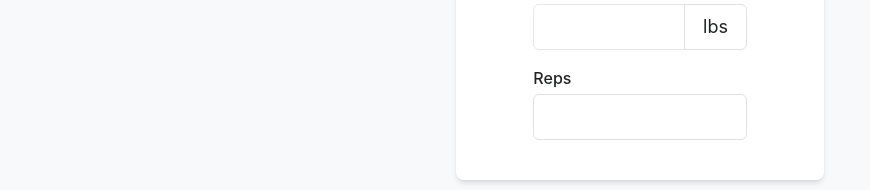
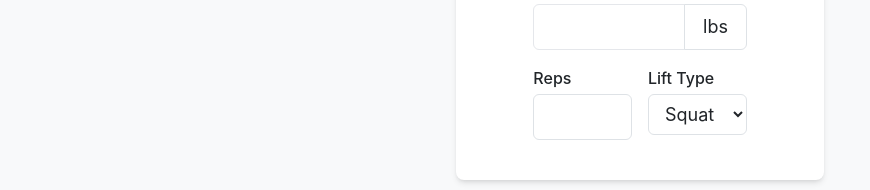
Before and after one commit to NoahDobie/rep-calculator, a React (Create React App) app: page / in a window 1280 px wide. Shown: the part 378-568 px from the top of the page, without its empty margins (0-870 px from the left). Built offline with nearby package versions, Linux system fonts and the light colour scheme; the HTML template or start-up script is replaced by a standard one.

Commit message:
Add lift type selection and update calculations for one-rep max

```diff
--- a/src/App.tsx
+++ b/src/App.tsx
@@ -14,6 +14,7 @@ function App() {
   const [weight, setWeight] = useLocalStorage<number | ''>('weight', '');
   const [reps, setReps] = useLocalStorage<number | ''>('reps', '');
   const [unit, setUnit] = useLocalStorage<string>('unit', 'lbs');
+  const [liftType, setLiftType] = useLocalStorage<string>('liftType', 'Squat');
   const [isDarkMode, toggleTheme] = useTheme();
   const [isInfoOpen, setIsInfoOpen] = useState<boolean>(false);
   const calculatorRef = useRef(null);
@@ -34,6 +35,10 @@ function App() {
 
   const handleUnitChange = (newUnit: string) => {
     setUnit(newUnit);
+  };
+
+  const handleLiftTypeChange = (e: ChangeEvent<HTMLSelectElement>) => {
+    setLiftType(e.target.value);
   };
 
   const handleDarkModeToggle = (mode: 'dark' | 'light') => {
@@ -57,9 +62,11 @@ function App() {
           weight={weight}
           reps={reps}
           unit={unit}
+          liftType={liftType}
           onWeightChange={handleWeightChange}
           onRepsChange={handleRepsChange}
           onUnitChange={handleUnitChange}
+          onLiftTypeChange={handleLiftTypeChange}
           isDarkMode={isDarkMode}
         />
         <CSSTransition
@@ -70,7 +77,7 @@ function App() {
           nodeRef={calculatorRef}
         >
           <div ref={calculatorRef}>
-            <CalculatedRepsDisplay weight={Number(weight)} reps={Number(reps)} unit={unit} isDarkMode={isDarkMode} />
+            <CalculatedRepsDisplay weight={Number(weight)} reps={Number(reps)} unit={unit} liftType={liftType} isDarkMode={isDarkMode} />
           </div>
         </CSSTransition>
       </div>
--- a/src/components/CalculatedRepsDisplay.tsx
+++ b/src/components/CalculatedRepsDisplay.tsx
@@ -6,6 +6,7 @@ interface CalculatedRepsDisplayProps {
   weight: number;
   reps: number;
   unit: string;
+  liftType: string;
   isDarkMode: boolean;
 }
 
@@ -27,8 +28,8 @@ function PercentageDisplay({ percentage, oneRepMax, unit, isDarkMode }: Percenta
   );
 }
 
-function CalculatedRepsDisplay({ weight, reps, unit, isDarkMode }: CalculatedRepsDisplayProps) {
-  const oneRepMax = calculateAverageOneRepMax(weight, reps);
+function CalculatedRepsDisplay({ weight, reps, unit, liftType, isDarkMode }: CalculatedRepsDisplayProps) {
+  const oneRepMax = calculateAverageOneRepMax(weight, reps, liftType);
 
   return (
     <div className={`p-4 rounded-lg shadow-md mt-3 ${isDarkMode ? 'bg-dark-secondary text-dark-text' : 'bg-light-secondary text-light-text'}`}>
--- a/src/components/InfoScreen.tsx
+++ b/src/components/InfoScreen.tsx
@@ -25,12 +25,18 @@ function InfoScreen({ isOpen, onClose, isDarkMode }: InfoScreenProps) {
           &times;
         </button>
         <h2 className="text-xl font-bold mb-4">How does this john work?</h2>
-        <p className="w-full mb-4">
+        <p className="w-full mb-2">
           We use a bunch of different
           <a href="https://www.vbtcoach.com/blog/5-ways-to-measure-1rm-strength-in-the-gym" className="mx-1 underline underline-offset-2 hover:text-[#FFD43B] focus:text-[#FFD43B]">formulas</a>
           to gather the average value and provide you with your 1 rep max!
           <br />
         </p>
+        <ul className="list-disc list-inside ml-2 mb-2 text-left">
+          <li><strong>Squat:</strong> Epley formula</li>
+          <li><strong>Bench Press:</strong> Wathan and Mayhew formulas</li>
+          <li><strong>Deadlift:</strong> Brzycki and Epley formulas</li>
+          <li><strong>Other Lifts:</strong> Lombardi and O'Conner formulas</li>
+        </ul>
         <p className="mb-4">
           This provides a solid estimate of your 1 rep max, but it may not be perfectly accurate for everyone. It always give me the confidence of around what my 1RM will be. Only one way to find out for sure, though!
         </p>
--- a/src/components/WeightInputForm.tsx
+++ b/src/components/WeightInputForm.tsx
@@ -5,9 +5,11 @@ interface WeightInputFormProps {
   weight: number | '';
   reps: number | '';
   unit: string;
+  liftType: string;
   onWeightChange: (e: ChangeEvent<HTMLInputElement>) => void;
   onRepsChange: (e: ChangeEvent<HTMLInputElement>) => void;
   onUnitChange: (unit: string) => void;
+  onLiftTypeChange: (e: ChangeEvent<HTMLSelectElement>) => void;
   isDarkMode: boolean;
 }
 
@@ -15,11 +17,14 @@ function WeightInputForm({
   weight,
   reps,
   unit,
+  liftType,
   onWeightChange,
   onRepsChange,
   onUnitChange,
+  onLiftTypeChange,
   isDarkMode,
 }: WeightInputFormProps) {
+
   const handleUnitToggle = () => {
     const newUnit = unit === 'lbs' ? 'kg' : 'lbs';
     onUnitChange(newUnit);
@@ -50,15 +55,30 @@ function WeightInputForm({
             </button>
           </div>
         </div>
-        <div className="mb-4">
+        <div className="mb-4 flex">
+          <div className="w-1/2 pr-2">
             <label className={`block text-md font-medium ${isDarkMode ? 'text-dark-text' : 'text-light-text'}`}>Reps</label>
             <input
               type="number"
               value={reps}
               onChange={onRepsChange}
-            max={9999}
+              max={999}
               className={`mt-1 block w-full px-3 py-2 border ${isDarkMode ? 'bg-dark-secondary border-dark-border text-dark-text' : 'bg-light-secondary border-light-border text-light-text'} rounded-md focus:outline-none focus:ring-[#FFD43B] focus:border-[#FFD43B] sm:text-lg hover:border-[#FFD43B]`}
             />
+          </div>
+          <div className="w-1/2 pl-2">
+            <label className={`block text-md font-medium ${isDarkMode ? 'text-dark-text' : 'text-light-text'}`}>Lift Type</label>
+            <select
+              value={liftType}
+              onChange={onLiftTypeChange}
+              className={`mt-1 block w-full px-3 py-2 border ${isDarkMode ? 'bg-dark-secondary border-dark-border text-dark-text' : 'bg-light-secondary border-light-border text-light-text'} rounded-md focus:outline-none focus:ring-[#FFD43B] focus:border-[#FFD43B] sm:text-lg hover:border-[#FFD43B]`}
+            >
+              <option value="Squat">Squat</option>
+              <option value="Bench">Bench</option>
+              <option value="Deadlift">Deadlift</option>
+              <option value="Other">Other</option>
+            </select>
+          </div>
         </div>
       </div>
     </div>
--- a/src/utils/calculations.ts
+++ b/src/utils/calculations.ts
@@ -1,48 +1,60 @@
+// Calculation formulas
 export const calculateBrzycki = (weight: number, reps: number): number => {
-  return Math.round(weight / (1.0278 - 0.0278 * reps));
+  return Math.round(weight * (36 / (37 - reps)));
 };
 
 export const calculateEpley = (weight: number, reps: number): number => {
-  return Math.round(weight * (1 + reps / 30));
+  return Math.round(weight * (1 + 0.0333 * reps));
 };
 
-export const calculateLander = (weight: number, reps: number): number => {
-  return Math.round((100 * weight) / (101.3 - 2.67123 * reps));
+export const calculateMayhew = (weight: number, reps: number): number => {
+  return Math.round((100 * weight) / (52.2 + 41.9 * Math.exp(-0.055 * reps)));
+};
+
+export const calculateWathan = (weight: number, reps: number): number => {
+  return Math.round((100 * weight) / (48.8 + 53.8 * Math.exp(-0.075 * reps)));
 };
 
 export const calculateLombardi = (weight: number, reps: number): number => {
   return Math.round(weight * Math.pow(reps, 0.10));
 };
 
-export const calculateMayhew = (weight: number, reps: number): number => {
-  return Math.round((100 * weight) / (52.2 + 41.9 * Math.exp(-0.055 * reps)));
-};
-
 export const calculateOConner = (weight: number, reps: number): number => {
   return Math.round(weight * (1 + 0.025 * reps));
 };
 
-export const calculateWathan = (weight: number, reps: number): number => {
-  return Math.round((100 * weight) / (48.8 + 53.8 * Math.exp(-0.075 * reps)));
-};
-
-export const calculateAverageOneRepMax = (weight: number, reps: number): number => {
+// Calculate average one-rep max based on lift type
+export const calculateAverageOneRepMax = (weight: number, reps: number, liftType: string): number => {
   if (reps === 1) {
     return weight;
   }
 
-  const brzycki = calculateBrzycki(weight, reps);
-  const epley = calculateEpley(weight, reps);
-  const lander = calculateLander(weight, reps);
-  const lombardi = calculateLombardi(weight, reps);
-  const mayhew = calculateMayhew(weight, reps);
-  const oConner = calculateOConner(weight, reps);
-  const wathan = calculateWathan(weight, reps);
+  let calculatedMax: number;
 
-  const average = (brzycki + epley + lander + lombardi + mayhew + oConner + wathan) / 7;
-  return Math.round(average);
+  switch (liftType) {
+    case 'Squat':
+      calculatedMax = calculateEpley(weight, reps);
+      break;
+    case 'Bench':
+      calculatedMax = calculateAverage([calculateWathan(weight, reps), calculateMayhew(weight, reps)]);
+      break;
+    case 'Deadlift':
+      calculatedMax = calculateAverage([calculateBrzycki(weight, reps), calculateEpley(weight, reps)]);
+      break;
+    case 'Other':
+    default:
+      calculatedMax = calculateAverage([calculateLombardi(weight, reps), calculateOConner(weight, reps)]);
+      break;
+  }
+
+  return Math.round(calculatedMax);
 };
 
+// Helper function to calculate the average of an array of numbers
+const calculateAverage = (values: number[]): number =>
+  values.reduce((acc, val) => acc + val, 0) / values.length;
+
+// Calculate the number of reps at a given percentage of one-rep max
 export const calculateReps = (oneRepMax: number, percentage: number): number => {
   const weightAtPercentage = oneRepMax * (percentage / 100);
   if (weightAtPercentage === 0) return 0;
```
Lines whose indentation alone changed are shown as unchanged.
